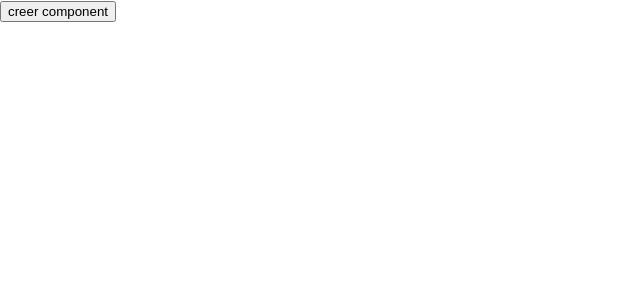
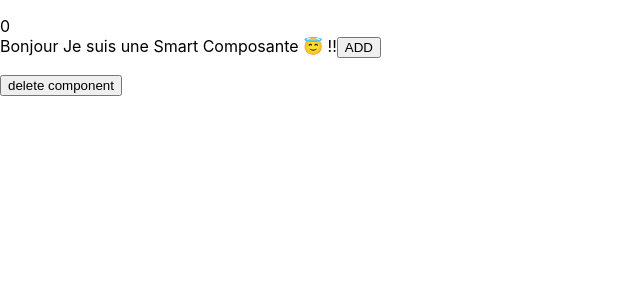
Before and after one commit to Nena629/react-challenge-todo-app, a React (Create React App) app: page / in a window 1280 px wide. Shown: the top 300 px of the page, without its empty margins (0-640 px from the left). Built offline with nearby package versions, Linux system fonts and the light colour scheme.

Commit message:
function-component-life-cycle

```diff
--- a/src/App.js
+++ b/src/App.js
@@ -1,12 +1,13 @@
 import React, { useState } from 'react'
-import ClassComp from './Components/ClassComp'
+import FuncComp from './Components/FuncComp'
 
 function App() {
   const [show, setShow] = useState(true)
   return (
     <div>
-      {show !== true ? <ClassComp/> : null}
-      <button onClick={()=>setShow(!show)}> {show!==true ?'delete':'creer'} component</button>
+      {show === true ? <FuncComp/> : null}
+      <button onClick={()=>setShow(!show)}>
+      {show === true ?'delete':'creer'} component</button>
     </div>
 
 
--- a/src/Components/ClassComp.js
+++ /dev/null
@@ -1,33 +0,0 @@
-import React, { Component } from 'react'
-
-export default class ClassComp extends Component {
-
-    constructor() {
-        super()
-        this.state = {
-            compteur: 0
-        }
-        console.log("construction du composant")
-    }
-    componentDidMount() {
-        console.log('component did mount for sure yay');
-    }
-    componentDidUpdate() {
-        console.log(" we did an update ")
-    }
-
-    render() {
-        return (
-            <p>
-                {this.state.compteur}
-                <br />
-                Bonjour Je suis une Méchante Composante 😈 !!
-                <button onClick={() => this.setState({ compteur: this.state.compteur + 1 })}> ADD</button>
-            </p>
-        )
-    }
-
-    componentWillUnmount() {
-        console.log("nooo heelp 😭")
-    }
-}
--- /dev/null
+++ b/src/Components/FuncComp.js
@@ -0,0 +1,36 @@
+import { useEffect, useState } from "react"
+
+const FuncComp = () => {
+
+    const [compteur, setCompteur] = useState(0)
+
+    // equivalent a utiliser componentDidMount
+    useEffect(() => {
+        //partie pour cmpDM
+        console.log("hook -ComponentDidMount 😎 !!")
+        //componentWillUnmout
+        return ()=>console.log("Good By 😄 ")
+    }, [])
+
+    // equivalent a utiliser componentDidUpdate
+    useEffect(() => {
+        if (compteur === 0) {
+            console.log("hook -componentDidUpdate 😎 !!")
+        }
+    })
+
+
+    return (
+        <p>
+            {compteur}
+            <br />
+            Bonjour Je suis une Smart Composante 😇 !!
+            <button onClick={
+                () => setCompteur(compteur + 1)}>
+                ADD
+            </button>
+        </p>
+    )
+
+}
+export default FuncComp
```
